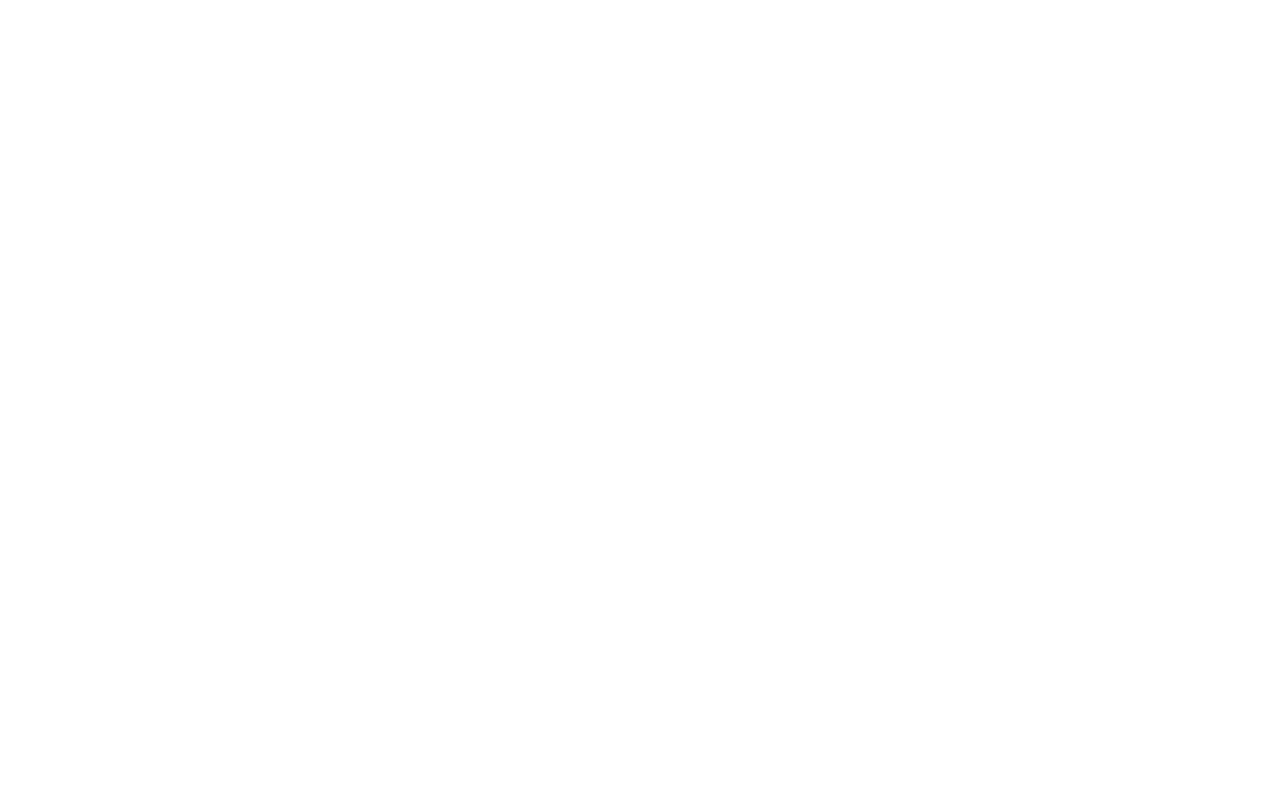
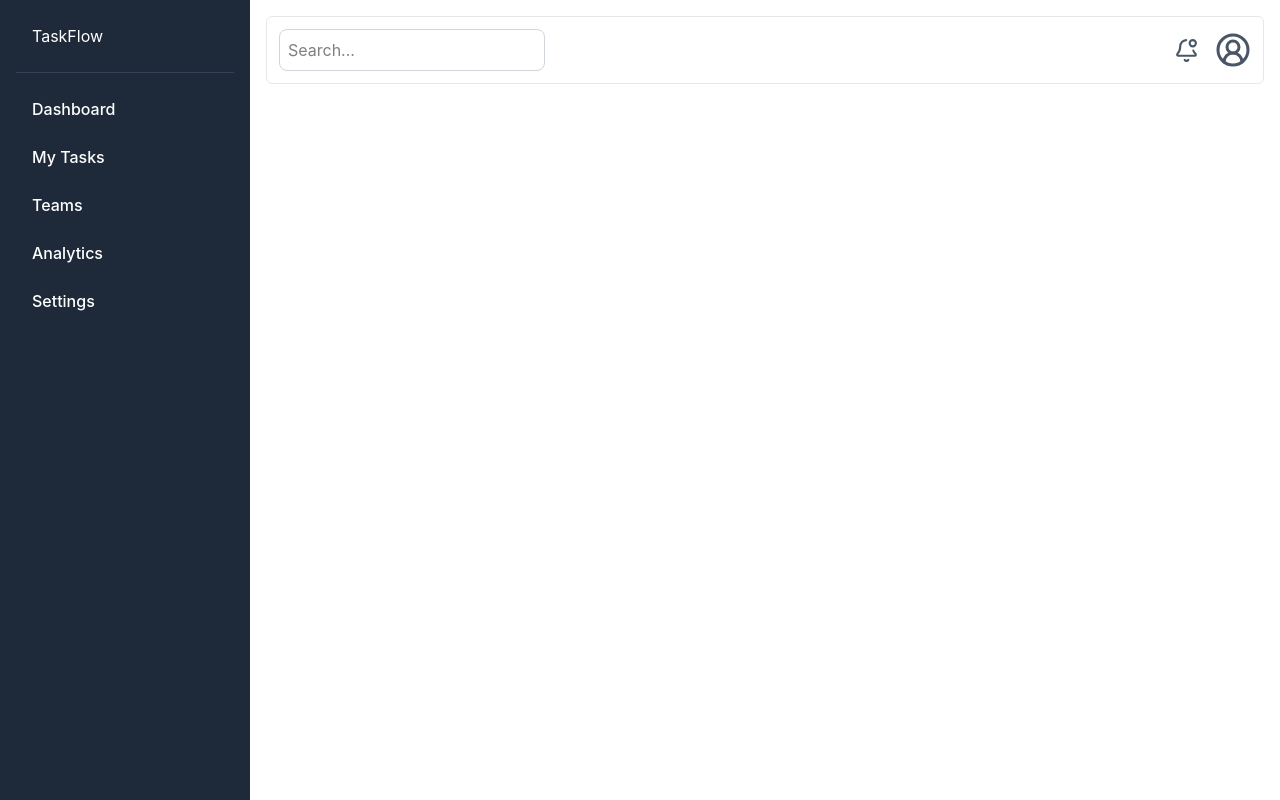
Before and after one commit to yourCode-jd/TaskFlow, a React (Vite) app: page / in a window 1280 px wide. Built offline with nearby package versions, Linux system fonts and the light colour scheme.

Commit message:
sidebar and header design

```diff
--- a/package.json
+++ b/package.json
@@ -11,6 +11,7 @@
   },
   "dependencies": {
     "@tailwindcss/vite": "^4.2.1",
+    "lucide-react": "^0.575.0",
     "react": "^19.2.0",
     "react-dom": "^19.2.0",
     "tailwindcss": "^4.2.1"
--- a/src/App.jsx
+++ b/src/App.jsx
@@ -1,5 +1,11 @@
+import Dashboard from "./components/Dashboard/Dashboard";
+
 function App() {
-  return <></>;
+  return (
+    <>
+      <Dashboard />
+    </>
+  );
 }
 
 export default App;
--- /dev/null
+++ b/src/components/Button/Button.jsx
@@ -0,0 +1,44 @@
+const variantClasses = {
+  primary: "bg-[var(--primary-color)] text-white hover:bg-blue-700",
+  secondary: "bg-[var(--secondary-color)] text-black hover:bg-gray-300",
+  outline: "border border-gray-400 text-black hover:bg-gray-100",
+  danger: "bg-[var(--danger-color)] text-white hover:bg-red-700",
+};
+
+const sizeClasses = {
+  sm: "px-3 py-1 text-sm",
+  md: "px-4 py-2 text-base",
+  lg: "px-6 py-3 text-lg",
+};
+
+const Button = ({
+  children,
+  variant = "primary",
+  size = "md",
+  leftIcon,
+  rightIcon,
+  disabled = false,
+  className = "",
+  ...props
+}) => {
+  return (
+    <button
+      className={`
+        inline-flex items-center justify-center gap-2
+        rounded-lg font-medium transition
+        ${variantClasses[variant]}
+        ${sizeClasses[size]}
+        ${disabled ? "opacity-50 cursor-not-allowed" : ""}
+        ${className}
+      `}
+      disabled={disabled}
+      {...props}
+    >
+      {leftIcon && <span>{leftIcon}</span>}
+      {children}
+      {rightIcon && <span>{rightIcon}</span>}
+    </button>
+  );
+};
+
+export default Button;
--- /dev/null
+++ b/src/components/Dashboard/Dashboard.jsx
@@ -0,0 +1,17 @@
+import Sidebar from "../Sidebar/Sidebar";
+import Header from "../Header/Header";
+
+function Dashboard() {
+  return (
+    <div className="grid grid-cols-[250px_1fr]">
+      <aside className="">
+        <Sidebar />
+      </aside>
+      <main className="p-4">
+        <Header />
+      </main>
+    </div>
+  );
+}
+
+export default Dashboard;
--- /dev/null
+++ b/src/components/Header/Header.jsx
@@ -0,0 +1,27 @@
+import { BellDot, CircleUserRound } from "lucide-react";
+
+function Header() {
+  return (
+    <div className="bg-white border border-gray-200 rounded-md p-3">
+      <div className="flex justify-between items-center">
+        {/* Search */}
+        <input
+          type="text"
+          placeholder="Search..."
+          className="border border-gray-300 rounded-lg p-2 w-max"
+        />
+        {/* Icons */}
+        <div className="flex gap-4">
+          <button className="text-gray-600 hover:text-gray-800">
+            <BellDot width={25} height={25} />
+          </button>
+          <button className="text-gray-600 hover:text-gray-800">
+            <CircleUserRound width={36} height={36} />
+          </button>
+        </div>
+      </div>
+    </div>
+  );
+}
+
+export default Header;
--- /dev/null
+++ b/src/components/Sidebar/Sidebar.jsx
@@ -0,0 +1,60 @@
+import Button from "../Button/Button";
+
+function Sidebar() {
+  return (
+    <div className="h-screen bg-gray-800 text-white p-4">
+      <div className="px-4 py-2"> TaskFlow</div>
+      <div className="mt-4 pt-4 border-t border-gray-700">
+        <ul className="space-y-2">
+          <li>
+            <Button
+              variant="primary"
+              size="md"
+              className="w-full justify-start"
+            >
+              Dashboard
+            </Button>
+          </li>
+          <li>
+            <Button
+              variant="primary"
+              size="md"
+              className="w-full justify-start"
+            >
+              My Tasks
+            </Button>
+          </li>
+          <li>
+            <Button
+              variant="primary"
+              size="md"
+              className="w-full justify-start"
+            >
+              Teams
+            </Button>
+          </li>
+          <li>
+            <Button
+              variant="primary"
+              size="md"
+              className="w-full justify-start"
+            >
+              Analytics
+            </Button>
+          </li>
+          <li>
+            <Button
+              variant="primary"
+              size="md"
+              className="w-full justify-start"
+            >
+              Settings
+            </Button>
+          </li>
+        </ul>
+      </div>
+    </div>
+  );
+}
+
+export default Sidebar;
--- /dev/null
+++ b/src/components/styles/token.css
@@ -0,0 +1,11 @@
+:root {
+  --primary-color: #0070f3;
+  --secondary-color: #1c1c1e;
+  --background-color: #f5f5f5;
+  --danger-color: #e00;
+  --text-color: #333;
+  --font-family: "Helvetica Neue", sans-serif;
+  --font-size: 16px;
+  --border-radius: 4px;
+  --box-shadow: 0 2px 4px rgba(0, 0, 0, 0.1);
+}
```
Also changed, not shown: 1 other file (tests, documents, lock files or other folders).
